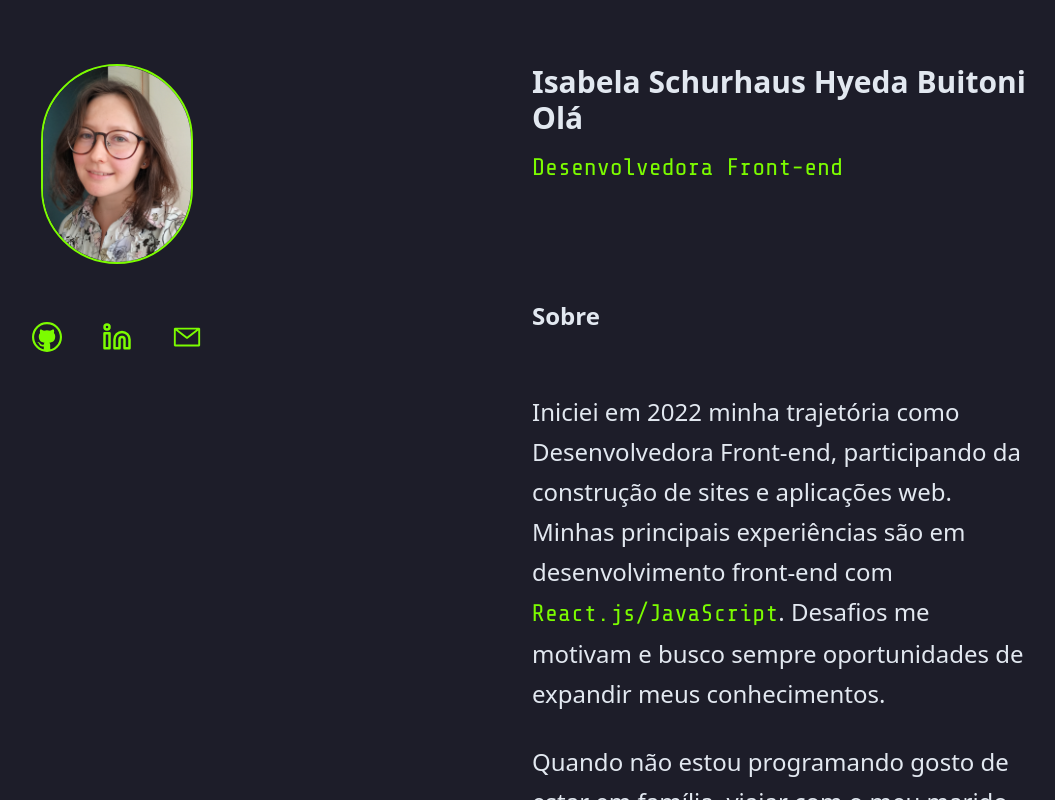
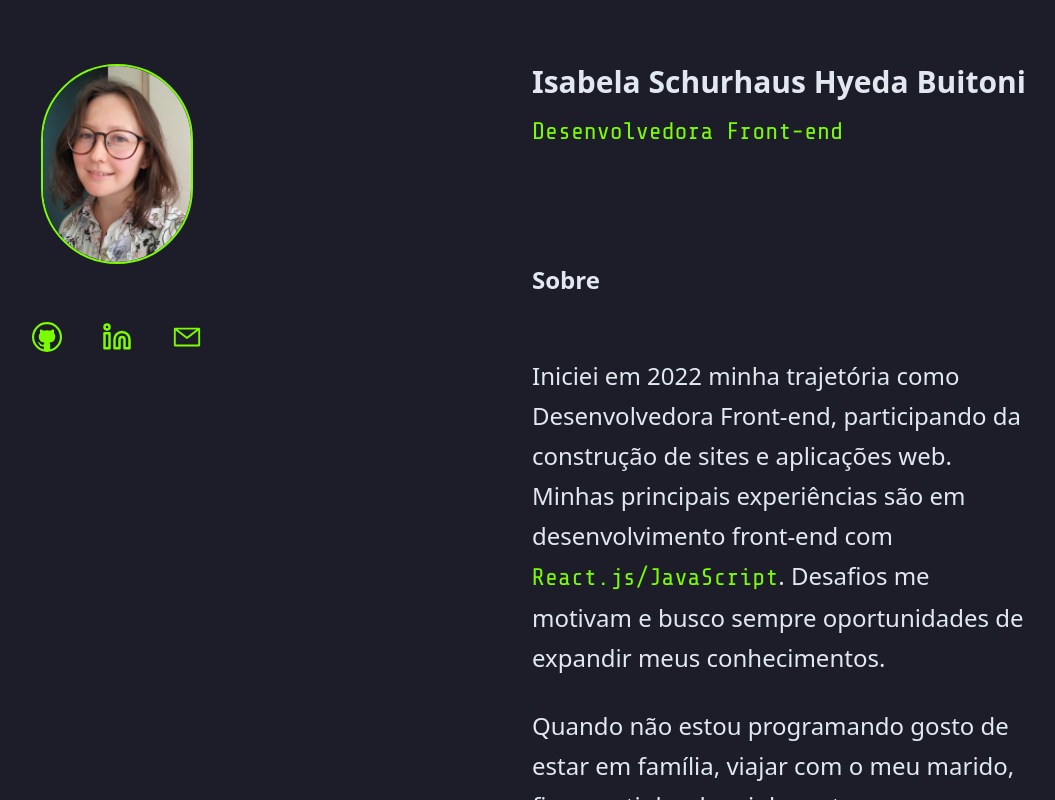
Before and after one commit to isabelahyeda/portfolio, a React (Create React App) app: page / in a window 1280 px wide. Shown: the whole page, without its empty margins (108-1163 px from the left). Built offline with nearby package versions, Linux system fonts and the light colour scheme.

Commit message:
correção do teste

```diff
--- a/src/pages/About.jsx
+++ b/src/pages/About.jsx
@@ -8,7 +8,7 @@ const About = () => {
     return (
         <div className="pb-24">
             <div className="pb-24">
-                <h1 className="font-semibold text-xl xl:text-3xl pb-4">Isabela Schurhaus Hyeda Buitoni Olá</h1>
+                <h1 className="font-semibold text-xl xl:text-3xl pb-4">Isabela Schurhaus Hyeda Buitoni</h1>
                 <h2 className="font-tech text-lawn-green text-lg xl:text-2xl pb-10 sm:pb-0">Desenvolvedora Front-end</h2>
                 <ul className="flex self-center gap-10 text-lawn-green text-lg xl:text-2xl sm:hidden">
                     <li>
```
